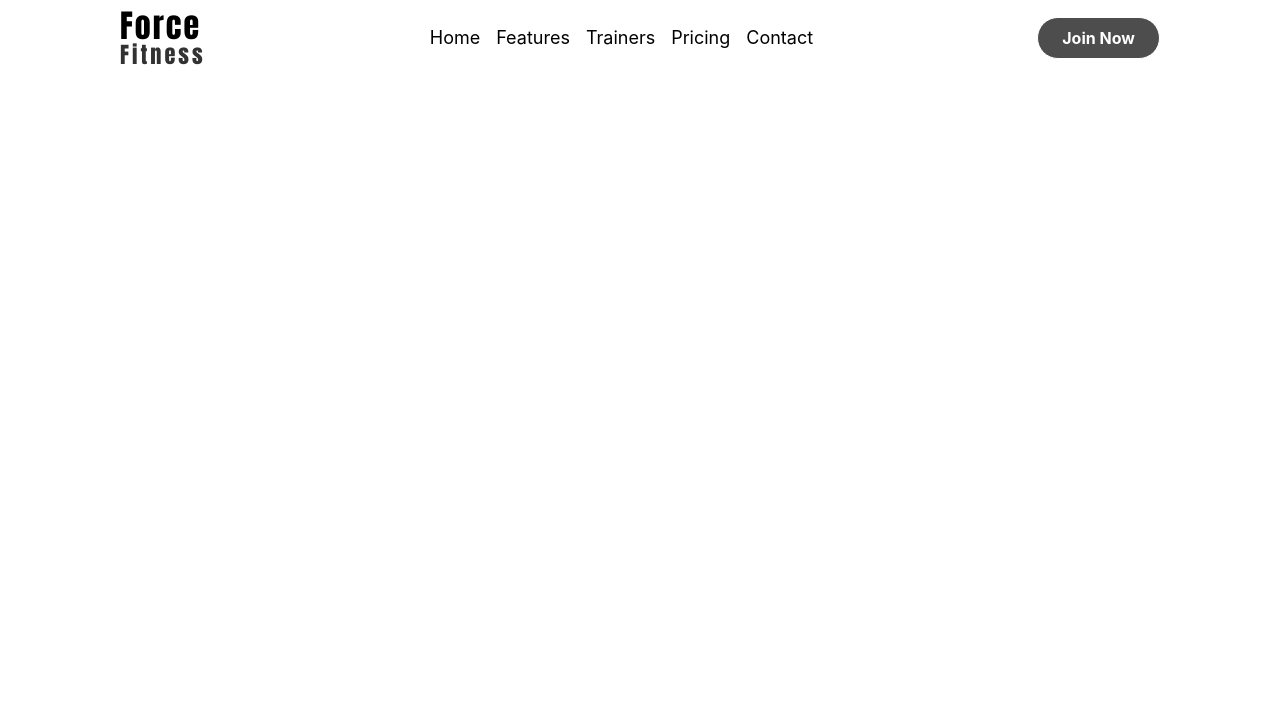
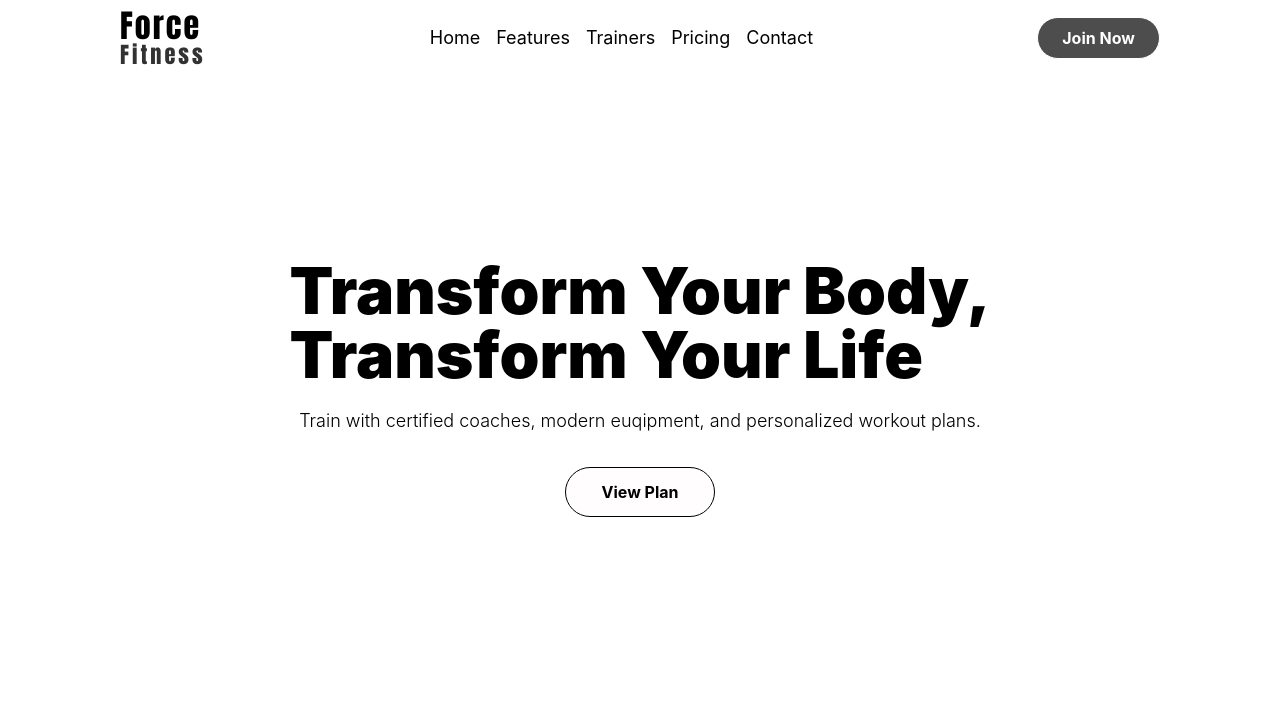
Before and after one commit to Shreyash-Date/Force-Fitness, a website: page index.html in a window 1280 px wide. Drawn offline with Linux system fonts and the light colour scheme.

Commit message:
Add Hero section

```diff
--- a/index.html
+++ b/index.html
@@ -40,5 +40,25 @@
             </div>
         </div>
     </section>
+
+    <section class="hero" id="hero">
+        <div class="flex flex-col justify-center items-center h-[80vh]">
+            <span class="font-black font-fantasy text-[2.1rem] md:text-[4rem] leading-none">
+                <h1>Transform Your Body,</h1>
+                <h1>Transform Your Life</h1>
+            </span>
+            <span class="w-[80%] md:w-fit mt-5">
+                <p class="text-lg font-light">
+                    Train with certified coaches, modern euqipment, and personalized workout plans.
+                </p>
+            </span>
+            <span class="flex space-x-6 mt-7 md:mt-8">
+                <!-- <button class="bg-[#4D4D4D] md:block px-6 py-2 text-white font-bold rounded-4xl cursor-pointer">Join Now</button> -->
+                <button
+                    class="bg-[#fffdfd] md:block px-9 py-3 text-black font-bold rounded-4xl border cursor-pointer hover:bg-teal-400 hover:text-white transition duration-300 ease-in-out hover:-translate-y-1 hover:scale-110">View
+                    Plan</button>
+            </span>
+        </div>
+    </section>
 </body>
 </html>
```
Also changed, not shown: src/output.css.
